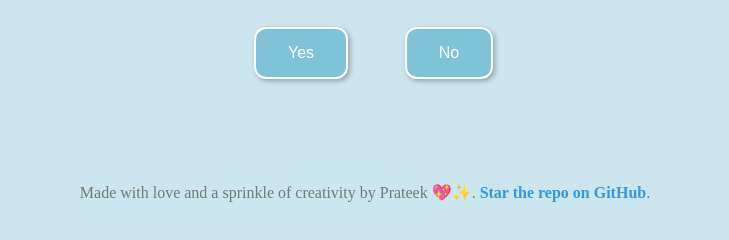
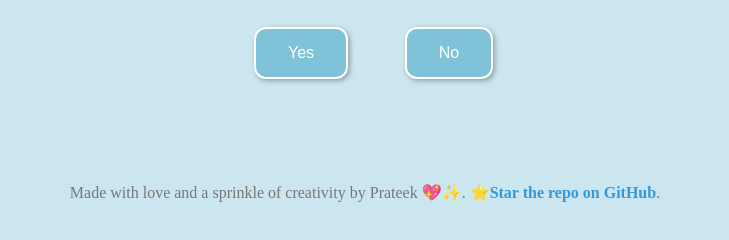
Before and after one commit to KanurkarPrateek/Valentines_Day_Proposal, a plain HTML site: page index.html in a window 1280 px wide. Shown: the part 572-812 px from the top of the page, without its empty margins (275-1004 px from the left). Drawn offline with Linux system fonts and the light colour scheme.

Commit message:
Update index.html

```diff
--- a/index.html
+++ b/index.html
@@ -39,7 +39,7 @@
         <!-- Positioned closer to the bottom with GitHub link -->
         <p class="made-with-love">
             Made with love and a sprinkle of creativity by Prateek 💖✨.
-            <a href="https://github.com/KanurkarPrateek/Valentines_Day_Proposal" class="github-link" target="_blank">Star the repo on GitHub</a>.
+            <a href="https://github.com/KanurkarPrateek/Valentines_Day_Proposal" class="github-link" target="_blank">⭐Star the repo on GitHub</a>.
         </p>
     </div>
 </body>
```
